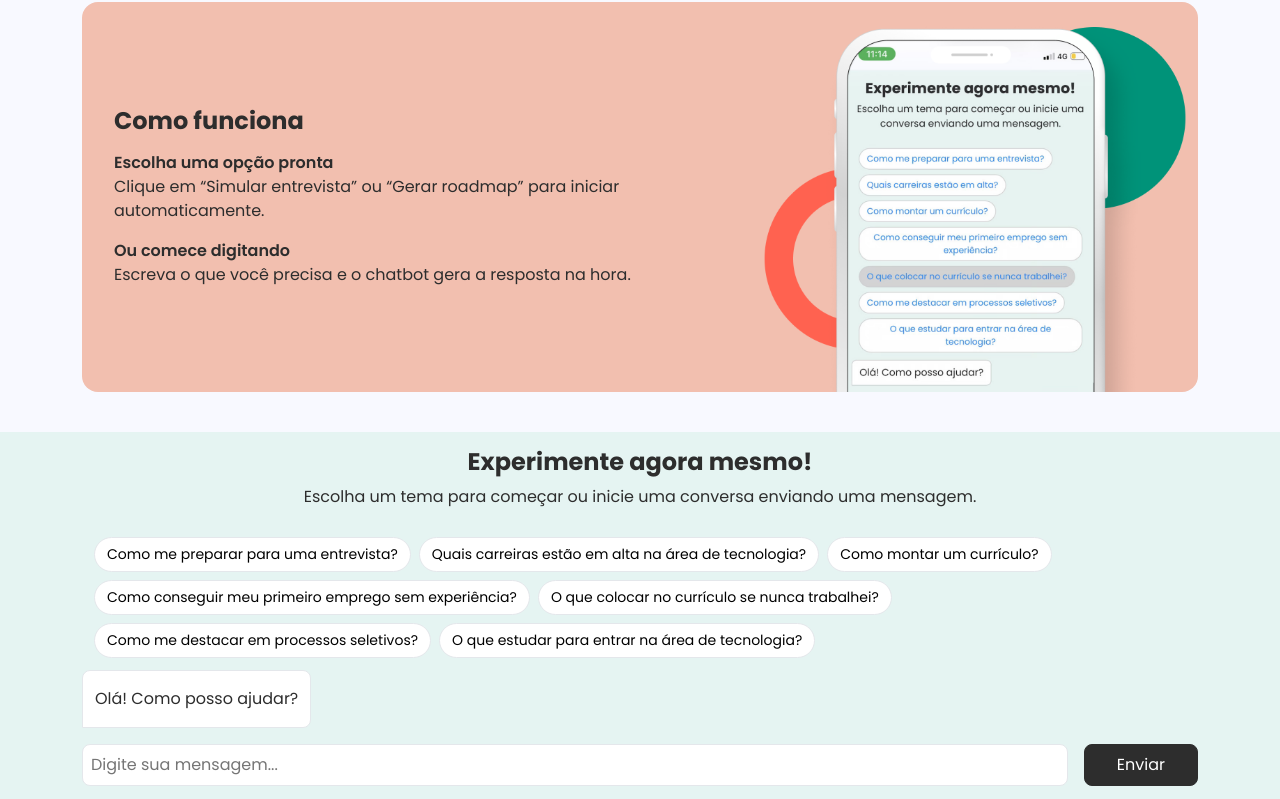
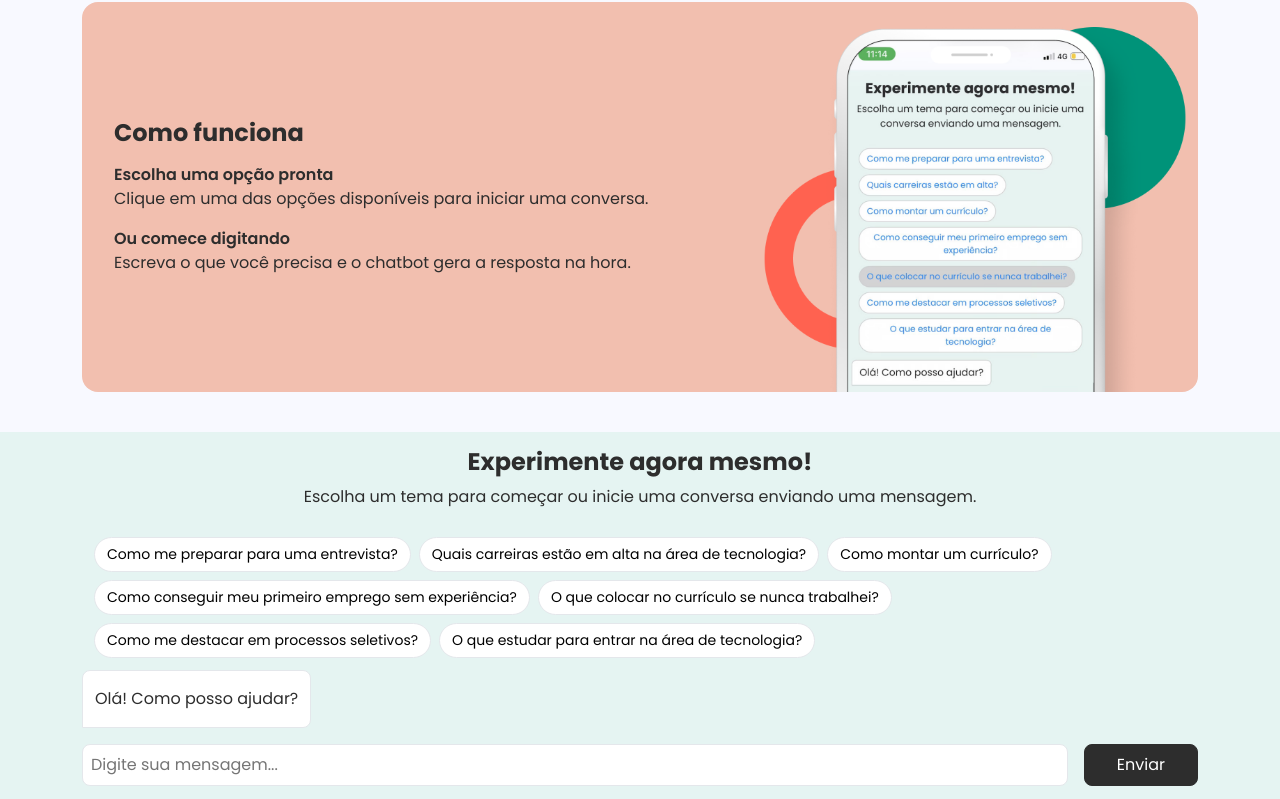
Before and after one commit to fiap-webdesign/global-solution-sinergia, a React (Vite) app: page / in a window 1280 px wide. Shown: the part 1555-2354 px from the top of the page. Built offline with nearby package versions, Linux system fonts and the light colour scheme.

Commit message:
fix: change "Como funciona" text to match the platform's content

```diff
--- a/src/pages/Home/index.tsx
+++ b/src/pages/Home/index.tsx
@@ -50,7 +50,7 @@ export default function Home() {
           <div className="info">
             <h2 className="text-start">Como funciona</h2>
             <p className="mb-0 fw-semibold">Escolha uma opção pronta</p>
-            <p>Clique em “Simular entrevista” ou “Gerar roadmap” para iniciar automaticamente.</p>
+            <p>Clique em uma das opções disponíveis para iniciar uma conversa.</p>
 
             <p className="mb-0 fw-semibold">Ou comece digitando</p>
             <p className="mb-0">Escreva o que você precisa e o chatbot gera a resposta na hora.</p>
```
